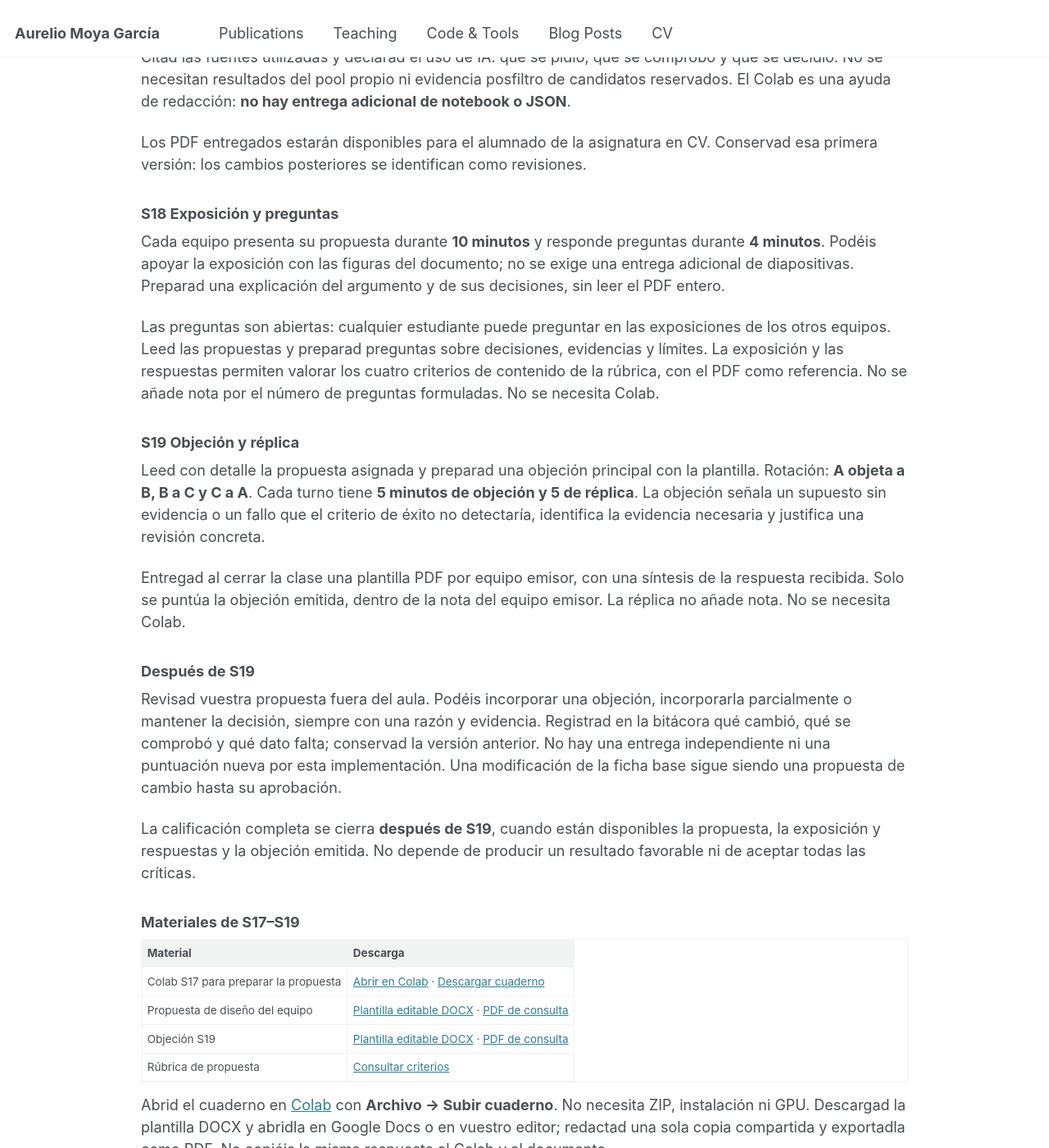
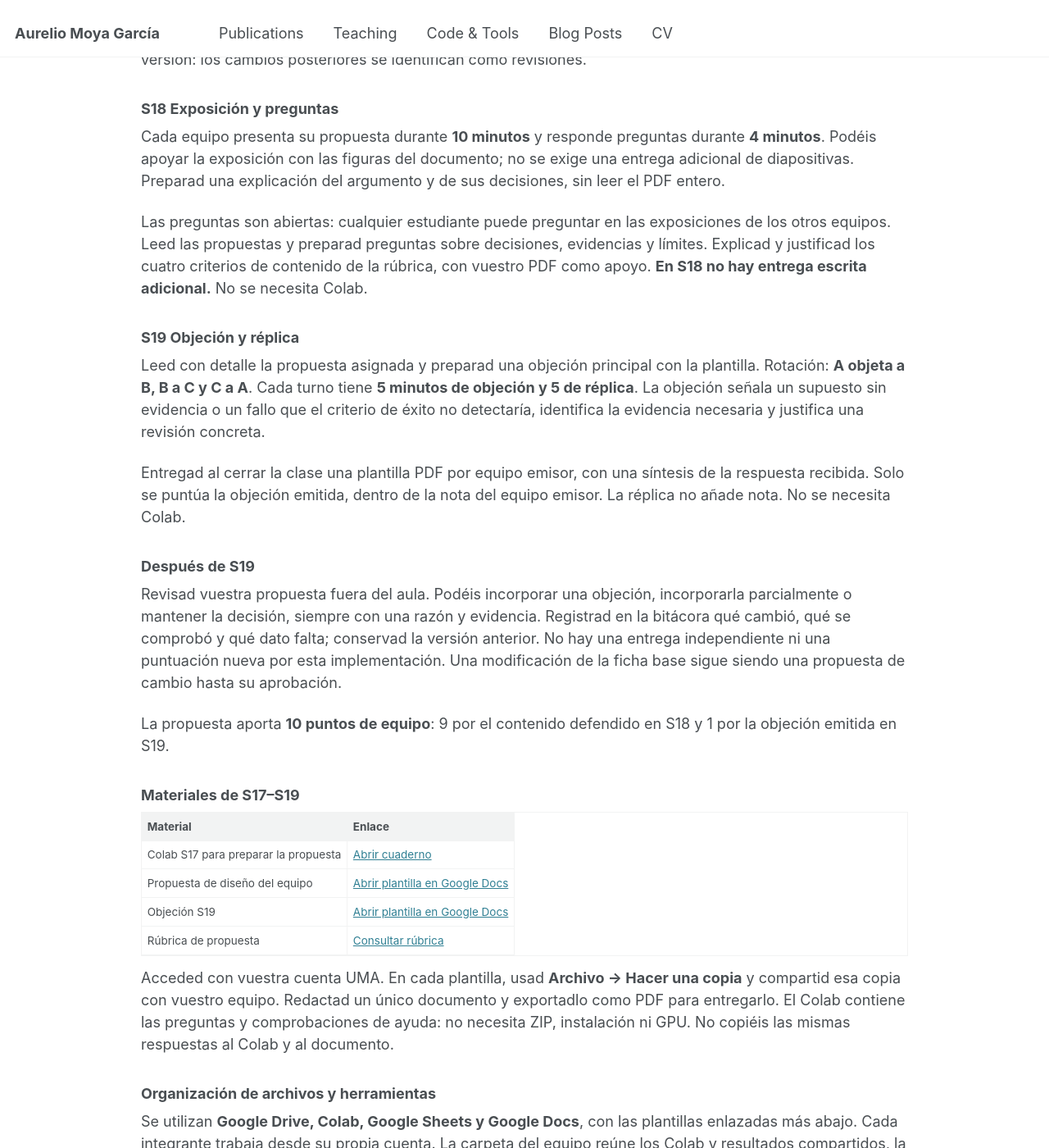
Before and after one commit to amoyag/amoyag.github.io, a Jekyll site: the page built from _teaching/2026-09-01-bioquimica-ingenieria-proteinas.md, in a window 1280 px wide and 1400 px high, scrolled down 4775 px. Shown: the whole window at 82% size. Built offline with Jekyll 4.4.1, drawn with Linux system fonts in a browser that asks for light colours; some of the changed text lies outside the part shown.

Commit message:
Enlazar materiales BIP desde Drive y orientar instrucciones al alumnado

```diff
--- a/_teaching/2026-09-01-bioquimica-ingenieria-proteinas.md
+++ b/_teaching/2026-09-01-bioquimica-ingenieria-proteinas.md
@@ -11,13 +11,9 @@ comments: false
 share: false
 ---
 
-Curso **2026–27**. Esta página reúne el proyecto de equipo, las instrucciones de trabajo y las plantillas. Las entregas se realizan en el **Campus Virtual (CV)**.
-
-Actualización: **261017**. Las fechas se expresan como año, mes y día (YYMMDD).
+Curso **2026–27**. Instrucciones de trabajo y enlaces a los materiales del proyecto. Las entregas se realizan en el **Campus Virtual (CV)**.
 
 **Semana 2643:** lunes S17, redacción y entrega; martes S18, exposición y preguntas; miércoles S19, objeciones. [Instrucciones y materiales](#propuesta-de-diseño-del-equipo-durante-s17s19).
-
-**Contenido de esta página**
 
 * Índice
 {:toc}
@@ -46,15 +42,15 @@ Se evalúa la calidad de la investigación y del razonamiento. **Un equipo sin c
 
 **Se conservan los cuadernos de Colab de cada sesión como archivos separados.** Se trabaja sobre las plantillas y se añaden los análisis, interpretaciones y decisiones. No hay que escribir un notebook desde cero ni reunir las sesiones en un segundo «cuaderno de evidencia». En S12 se localizan las regiones; en S14 se comprueba la especificación; en S16 se trabaja la selección y en S17 se redacta la propuesta, en S18 se expone y en S19 se critica. Las revisiones se implementan después fuera del aula. La continuidad la dan una carpeta de evidencias y una bitácora breve que enlaza los cuadernos y resultados.
 
-Fuera del aula, el trabajo se organiza en tres tramos. **TE1** documenta la selección inicial y los descartes con los datos anteriores al filtro. **TE2** incorpora el rediseño de secuencia y la comparación entre el esqueleto diseñado y el modelo obtenido al predecir de nuevo su estructura. **TE3** caracteriza los candidatos y prepara la selección que se defenderá. Los enunciados detallados y las rúbricas de los informes corresponden al trabajo posterior. Su disponibilidad está prevista para el 261021; no son entregas de S17–S19.
+Fuera del aula, el trabajo se organiza en tres tramos. **TE1** documenta la selección inicial y los descartes con los datos anteriores al filtro. **TE2** incorpora el rediseño de secuencia y la comparación entre el esqueleto diseñado y el modelo obtenido al predecir de nuevo su estructura. **TE3** caracteriza los candidatos y prepara la selección que se defenderá. Consultad los enunciados y las rúbricas de cada informe antes de comenzar el trabajo correspondiente.
 
 Antes de PR4 y PR5 se reservan al menos tres candidatos sin filtrar. Cada estudiante registra su decisión y su previsión antes de conocer el resultado. **La papeleta no se califica por acertar ni por fallar.** Lo que se evalúa posteriormente es la reconstrucción razonada de las decisiones.
 
-La bitácora permite reconstruir qué se analizó, quién lo hizo, con qué datos y por qué se tomó cada decisión. La IA puede utilizarse, declarando su uso y comprobando sus resultados por otra vía. **Las preguntas individuales de la defensa final se harán en diciembre.** Durante el desarrollo, el trabajo individual se documenta por escrito en los cuadernos, la bitácora y los anexos; no se añaden entrevistas de seguimiento.
+La bitácora permite reconstruir qué se analizó, quién lo hizo, con qué datos y por qué se tomó cada decisión. La IA puede utilizarse, declarando su uso y comprobando sus resultados por otra vía. Durante el desarrollo, documentad el trabajo individual en los cuadernos, la bitácora y los anexos. Preparad la defensa final a partir de esas evidencias.
 
 ### Entregas y evaluación
 
-Los puntos de esta tabla son puntos sobre los 100 de la asignatura. Se mantienen los pesos publicados: **proyecto 70 y prácticas 30**.
+Los puntos de esta tabla son puntos sobre los 100 de la asignatura: **proyecto 70 y prácticas 30**.
 
 | Entrega | Fecha | Puntos de equipo | Puntos individuales |
 |---|---|---:|---:|
@@ -87,7 +83,7 @@ Los talleres individuales TI1 y TI2 aportan dos puntos cada uno dentro de los si
 
 **S17 · 261019: redacción y entrega. S18 · 261020: exposición y preguntas. S19 · 261021: objeción y réplica.**
 
-La propuesta concreta qué queréis modificar en PTP1B, qué evidencia sostiene esa decisión y cómo juzgaríais el resultado. Vale **10 puntos de equipo**: 9 por el contenido defendido en S18 y 1 por la objeción emitida en S19. Es distinta de INF1, que documentará después la selección de candidatos de TE1.
+La propuesta concreta qué queréis modificar en PTP1B, qué evidencia sostiene esa decisión y cómo juzgaríais el resultado. Vale **10 puntos de equipo**: 9 por el contenido defendido en S18 y 1 por la objeción emitida en S19.
 
 ### S17 Preparar y entregar la propuesta
 
@@ -111,7 +107,7 @@ Los PDF entregados estarán disponibles para el alumnado de la asignatura en CV.
 
 Cada equipo presenta su propuesta durante **10 minutos** y responde preguntas durante **4 minutos**. Podéis apoyar la exposición con las figuras del documento; no se exige una entrega adicional de diapositivas. Preparad una explicación del argumento y de sus decisiones, sin leer el PDF entero.
 
-Las preguntas son abiertas: cualquier estudiante puede preguntar en las exposiciones de los otros equipos. Leed las propuestas y preparad preguntas sobre decisiones, evidencias y límites. La exposición y las respuestas permiten valorar los cuatro criterios de contenido de la rúbrica, con el PDF como referencia. No se añade nota por el número de preguntas formuladas. No se necesita Colab.
+Las preguntas son abiertas: cualquier estudiante puede preguntar en las exposiciones de los otros equipos. Leed las propuestas y preparad preguntas sobre decisiones, evidencias y límites. Explicad y justificad los cuatro criterios de contenido de la rúbrica, con vuestro PDF como apoyo. **En S18 no hay entrega escrita adicional.** No se necesita Colab.
 
 ### S19 Objeción y réplica
 
@@ -123,18 +119,18 @@ Entregad al cerrar la clase una plantilla PDF por equipo emisor, con una síntes
 
 Revisad vuestra propuesta fuera del aula. Podéis incorporar una objeción, incorporarla parcialmente o mantener la decisión, siempre con una razón y evidencia. Registrad en la bitácora qué cambió, qué se comprobó y qué dato falta; conservad la versión anterior. No hay una entrega independiente ni una puntuación nueva por esta implementación. Una modificación de la ficha base sigue siendo una propuesta de cambio hasta su aprobación.
 
-La calificación completa se cierra **después de S19**, cuando están disponibles la propuesta, la exposición y respuestas y la objeción emitida. No depende de producir un resultado favorable ni de aceptar todas las críticas.
+La propuesta aporta **10 puntos de equipo**: 9 por el contenido defendido en S18 y 1 por la objeción emitida en S19.
 
 ### Materiales de S17–S19
 
-| Material | Descarga |
+| Material | Enlace |
 |---|---|
-| Colab S17 para preparar la propuesta | [Abrir en Colab](https://colab.research.google.com/github/amoyag/amoyag.github.io/blob/master/files/bip/261017/S17_guia.ipynb) · [Descargar cuaderno](/files/bip/261017/S17_guia.ipynb) |
-| Propuesta de diseño del equipo | [Plantilla editable DOCX](/files/bip/261017/plantilla_propuesta_equipo.docx) · [PDF de consulta](/files/bip/261017/plantilla_propuesta_equipo.pdf) |
-| Objeción S19 | [Plantilla editable DOCX](/files/bip/261017/plantilla_objecion_S19.docx) · [PDF de consulta](/files/bip/261017/plantilla_objecion_S19.pdf) |
-| Rúbrica de propuesta | [Consultar criterios](/files/bip/261017/rubrica_propuesta.html) |
+| Colab S17 para preparar la propuesta | [Abrir cuaderno](https://colab.research.google.com/drive/1iTCyYNXDN8SLE2UeziSOH_DWlErTEeW-) |
+| Propuesta de diseño del equipo | [Abrir plantilla en Google Docs](https://docs.google.com/document/d/1wu1h1VSlmhrsxnMAVWPbW15wwziAEtuOSS9pkwCkETU) |
+| Objeción S19 | [Abrir plantilla en Google Docs](https://docs.google.com/document/d/11lMo7rlaQYZjGAIsi8Rz82c9xzumpeKDLzkQnL7rnr4) |
+| Rúbrica de propuesta | [Consultar rúbrica](https://drive.google.com/file/d/13CcM7vZdAj4KMcJ4hLMSJV0SY6pOUNJ0/view) |
 
-Abrid el cuaderno en [Colab](https://colab.research.google.com/) con **Archivo → Subir cuaderno**. No necesita ZIP, instalación ni GPU. Descargad la plantilla DOCX y abridla en Google Docs o en vuestro editor; redactad una sola copia compartida y exportadla como PDF. No copiéis la misma respuesta al Colab y al documento.
+Acceded con vuestra cuenta UMA. En cada plantilla, usad **Archivo → Hacer una copia** y compartid esa copia con vuestro equipo. Redactad un único documento y exportadlo como PDF para entregarlo. El Colab contiene las preguntas y comprobaciones de ayuda: no necesita ZIP, instalación ni GPU. No copiéis las mismas respuestas al Colab y al documento.
 
 ### Organización de archivos y herramientas
 
@@ -196,7 +192,7 @@ Los integrantes del equipo y el profesor tendrán permiso de **editor** en la bi
 
 Al entregar, se conserva una **versión con nombre** en el documento de trabajo y en la bitácora, por ejemplo `INF1_261113`. El PDF entregado en CV fija el contenido evaluable y mantiene el enlace al original. No se reemplaza el original de trabajo por una copia nueva al final, porque se perdería la continuidad de su historial. Las revisiones posteriores se identifican aparte.
 
-Google permite consultar cambios y editores desde el historial de versiones. **El historial muestra actividad de edición, no demuestra por sí solo la calidad de la aportación ni recoge todo el trabajo fuera del documento.** La evaluación utiliza las evidencias, los anexos y las respuestas individuales en la presentación. No se asigna nota por cantidad de texto, clics o ediciones. [Ayuda de Google sobre el historial](https://support.google.com/docs/answer/190843?hl=es).
+Google permite consultar cambios y editores desde el historial de versiones. **El historial muestra actividad de edición, no demuestra por sí solo la calidad de la aportación ni recoge todo el trabajo fuera del documento.** Justificad vuestras aportaciones con evidencias y decisiones concretas; el número de ediciones no sustituye esa explicación. [Ayuda de Google sobre el historial](https://support.google.com/docs/answer/190843?hl=es).
 
 En cada fecha de informe se entregan:
 
```
Also changed, not shown: files/bip/261017/rubrica_propuesta.html (deleted, +0 -26 lines), 5 other files.
